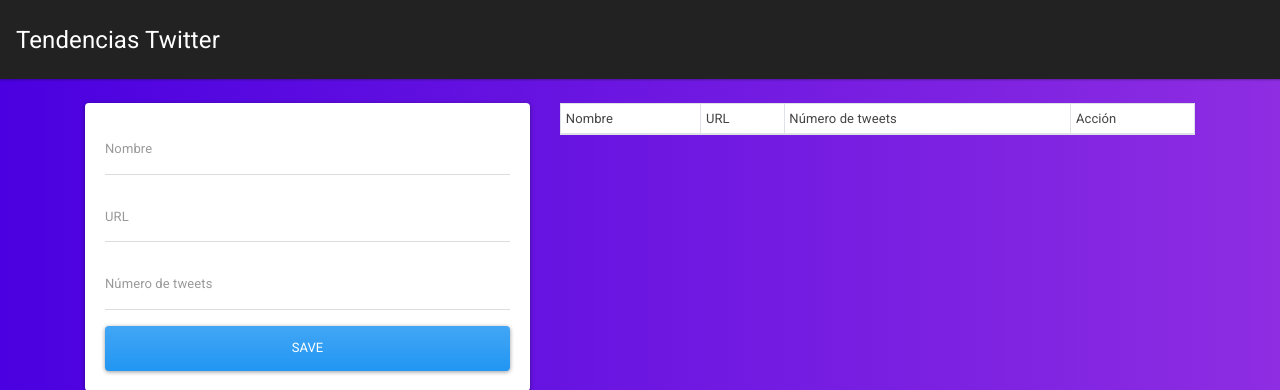
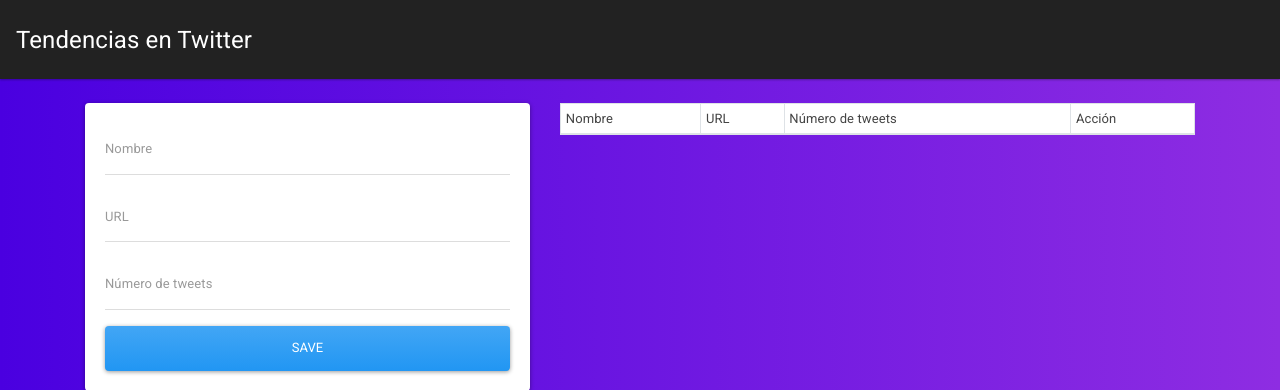
Before and after one commit to Gecofer/proyecto-CC, a Flask app: page /BD in a window 1280 px wide. Shown: the top 390 px of the page. Run offline with Flask 2, Linux system fonts and the light colour scheme; data that the repository does not hold is empty; some libraries are stand-ins or nearby versions.

Commit message:
Cambio nombre para la web closes #53

```diff
--- a/html/templates/layout.html
+++ b/html/templates/layout.html
@@ -11,7 +11,7 @@
 
     <!-- NAVIGATION  -->
     <nav class="navbar navbar-dark bg-dark">
-      <a class="navbar-brand" href="/">Tendencias Twitter</a>
+      <a class="navbar-brand" href="/">Tendencias en Twitter</a>
     </nav>
 
     <div class="container pt-4">
```
